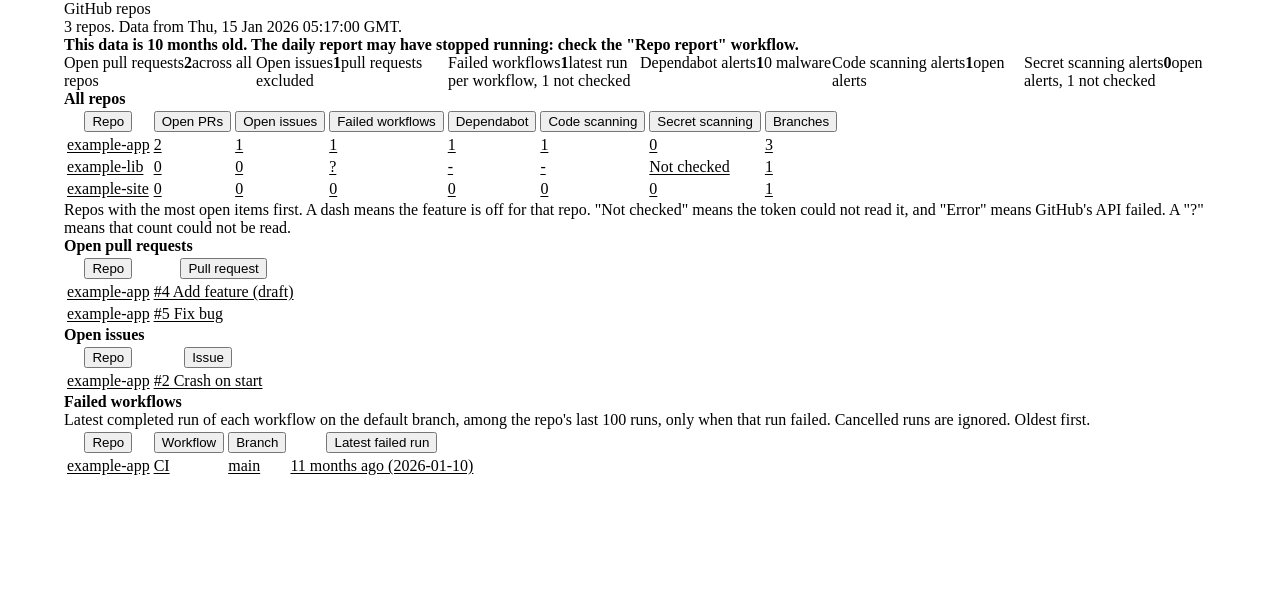
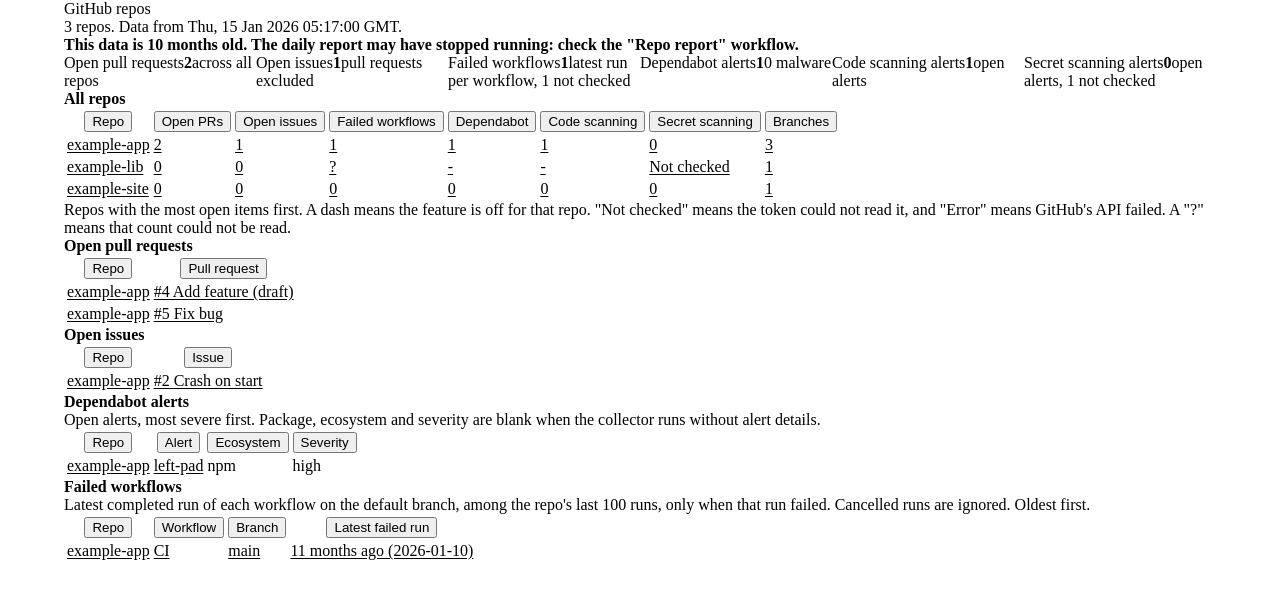
Before and after one commit to ravidorr/gh-report, a website with bundled scripts: page site/index.html in a window 1280 px wide. Built offline with nearby package versions, Linux system fonts and the light colour scheme; files whose address does not match are found by name.

Commit message:
Add Dependabot alerts table to the dashboard

```diff
--- a/package.json
+++ b/package.json
@@ -1,6 +1,6 @@
 {
   "name": "gh-report",
-  "version": "0.3.1",
+  "version": "0.4.0",
   "private": true,
   "description": "Daily GitHub Action that publishes a static dashboard of branches, pull requests, issues, failed workflows and security alerts for your repositories.",
   "type": "module",
--- a/site/index.html
+++ b/site/index.html
@@ -30,6 +30,11 @@
           <h2 id="issues-title">Open issues</h2>
           <div class="box"><table class="data-table" id="issues"></table></div>
         </section>
+        <section class="card" aria-labelledby="dependabot-title">
+          <h2 id="dependabot-title">Dependabot alerts</h2>
+          <p class="note">Open alerts, most severe first. Package, ecosystem and severity are blank when the collector runs without alert details.</p>
+          <div class="box"><table class="data-table" id="dependabot"></table></div>
+        </section>
         <section class="card" aria-labelledby="failed-title">
           <h2 id="failed-title">Failed workflows</h2>
           <p class="note">Latest completed run of each workflow on the default branch, among the repo's last 100 runs, only when that run failed. Cancelled runs are ignored. Oldest first.</p>
--- a/src/render.ts
+++ b/src/render.ts
@@ -130,6 +130,34 @@ function renderLists(doc: Document, repos: Repo[]): void {
   );
 }
 
+/** Most severe first; unknown or missing severities sort last. */
+const SEVERITY_RANK: Readonly<Record<string, number>> = { critical: 0, high: 1, medium: 2, low: 3 };
+
+function severityRank(severity: string | null | undefined): number {
+  return SEVERITY_RANK[severity ?? ''] ?? Object.keys(SEVERITY_RANK).length;
+}
+
+function renderDependabot(doc: Document, repos: Repo[]): void {
+  const alerts = repos
+    .flatMap((repo) => repo.dependabot.alerts.map((alert) => ({ alert, repo })))
+    .sort((a, b) => severityRank(a.alert.severity) - severityRank(b.alert.severity));
+  renderTable(
+    doc,
+    'dependabot',
+    [['Repo'], ['Alert'], ['Ecosystem'], ['Severity', 'data-table-n']],
+    alerts.map(({ alert, repo }): Cell[] => {
+      const malware = alert.classification === 'malware';
+      return [
+        [repoLink(doc, repo)],
+        [[link(doc, alert.package ?? `#${String(alert.number)}`, alert.url), malware ? el(doc, 'span', { className: 'tag', textContent: 'malware' }) : '']],
+        [alert.ecosystem ?? ''],
+        [alert.severity ?? '', 'data-table-n', severityRank(alert.severity)],
+      ];
+    }),
+    'No open Dependabot alerts.',
+  );
+}
+
 function renderFailed(doc: Document, repos: Repo[], now: number): void {
   const failed = repos
     .flatMap((repo) => repo.failed_workflows.map((f): FailedWorkflow & { repo: Repo } => ({ ...f, repo })))
@@ -174,6 +202,7 @@ export function renderDashboard(doc: Document, report: Report, now: number): voi
   renderTiles(doc, repos);
   renderRepos(doc, repos);
   renderLists(doc, repos);
+  renderDependabot(doc, repos);
   renderFailed(doc, repos, now);
   // Revealed only once everything is rendered, so nothing on the page shifts while data arrives.
   byId(doc, 'content').hidden = false;
```
Also changed, not shown: test/helpers.ts (+1 -0 lines), test/render.test.ts (+35 -0 lines), CHANGELOG.md.
